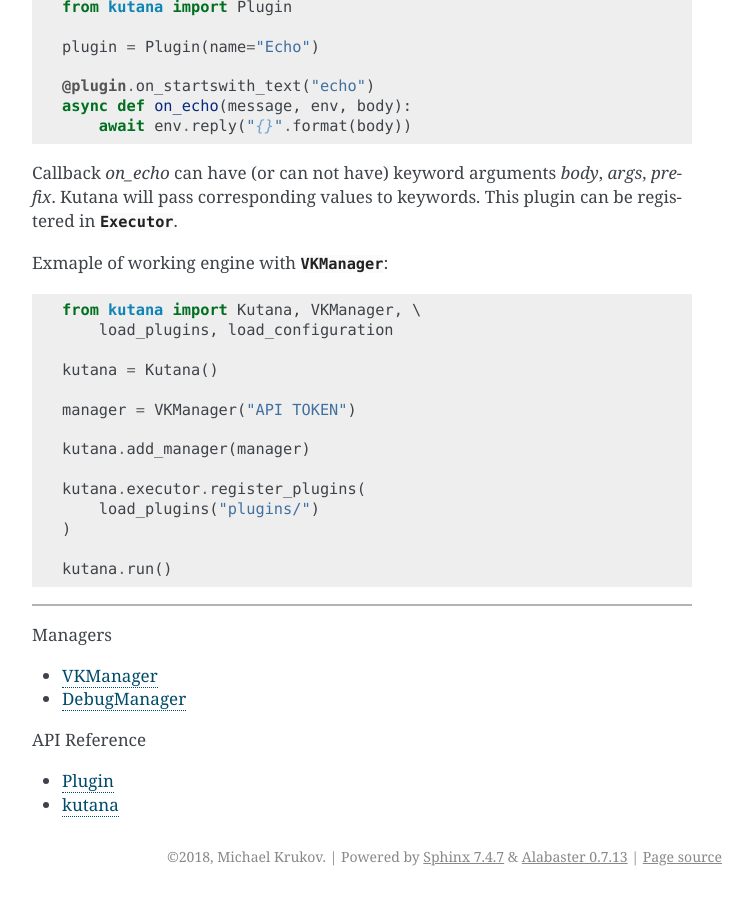
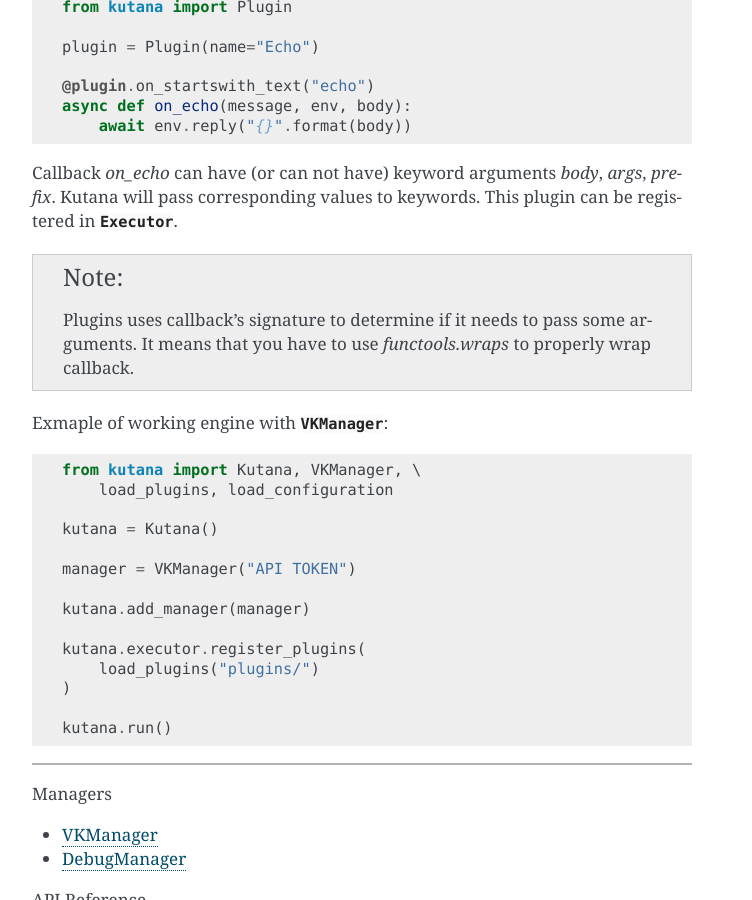
Before and after one commit to ekonda/kutana, a Sphinx documentation site: the page built from docs/index.rst, in a window 1280 px wide and 900 px high, scrolled down 2160 px. Shown: the whole window, without its empty margins (388-1140 px from the left). Built offline with Sphinx 7.4.7, drawn with Linux system fonts in a browser that asks for light colours.

Commit message:
improved signature check; added note to docs

```diff
--- a/docs/index.rst
+++ b/docs/index.rst
@@ -103,6 +103,12 @@ Callback `on_echo` can have (or can not have) keyword arguments `body`,
 `args`, `prefix`. Kutana will pass corresponding values to keywords. This
 plugin can be registered in :class:`.Executor`.
 
+.. note::
+
+    Plugins uses callback's signature to determine if it needs to pass some
+    arguments. It means that you have to use `functools.wraps` to properly
+    wrap callback.
+
 Exmaple of working engine with :class:`VKManager`:
 
 .. code-block:: python
@@ -122,8 +128,6 @@ Exmaple of working engine with :class:`VKManager`:
 
     kutana.run()
 
-
-
 -------------------------------------------------------------------------------
 
 .. toctree::
```
Also changed, not shown: 1 other file.
